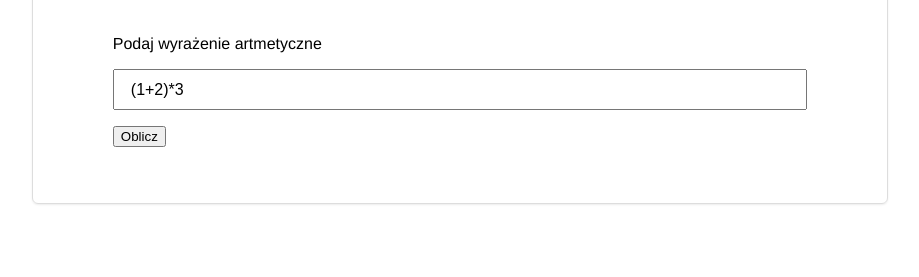
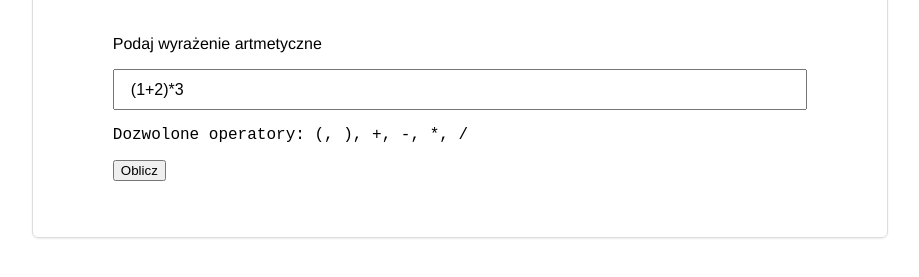
Before and after one commit to piotrekpa/onp, a plain HTML site: page index.html in a window 1280 px wide. Shown: the part 167-444 px from the top of the page, without its empty margins (180-1099 px from the left). Drawn offline with nearby package versions, Linux system fonts and the light colour scheme; some icons are missing.

Commit message:
added info

```diff
--- a/index.html
+++ b/index.html
@@ -29,7 +29,7 @@
 		<form id="from-expression" class="form well">
 			<label for="expression">Podaj wyrażenie artmetyczne</label>
 			<input type="text" id="expression" value="(1+2)*3">
-
+			<pre>Dozwolone operatory: (, ), +, -, *, /</pre>
 			<button type="submit" class="btn btn-success">Oblicz</button>
 		</form>
 
```
